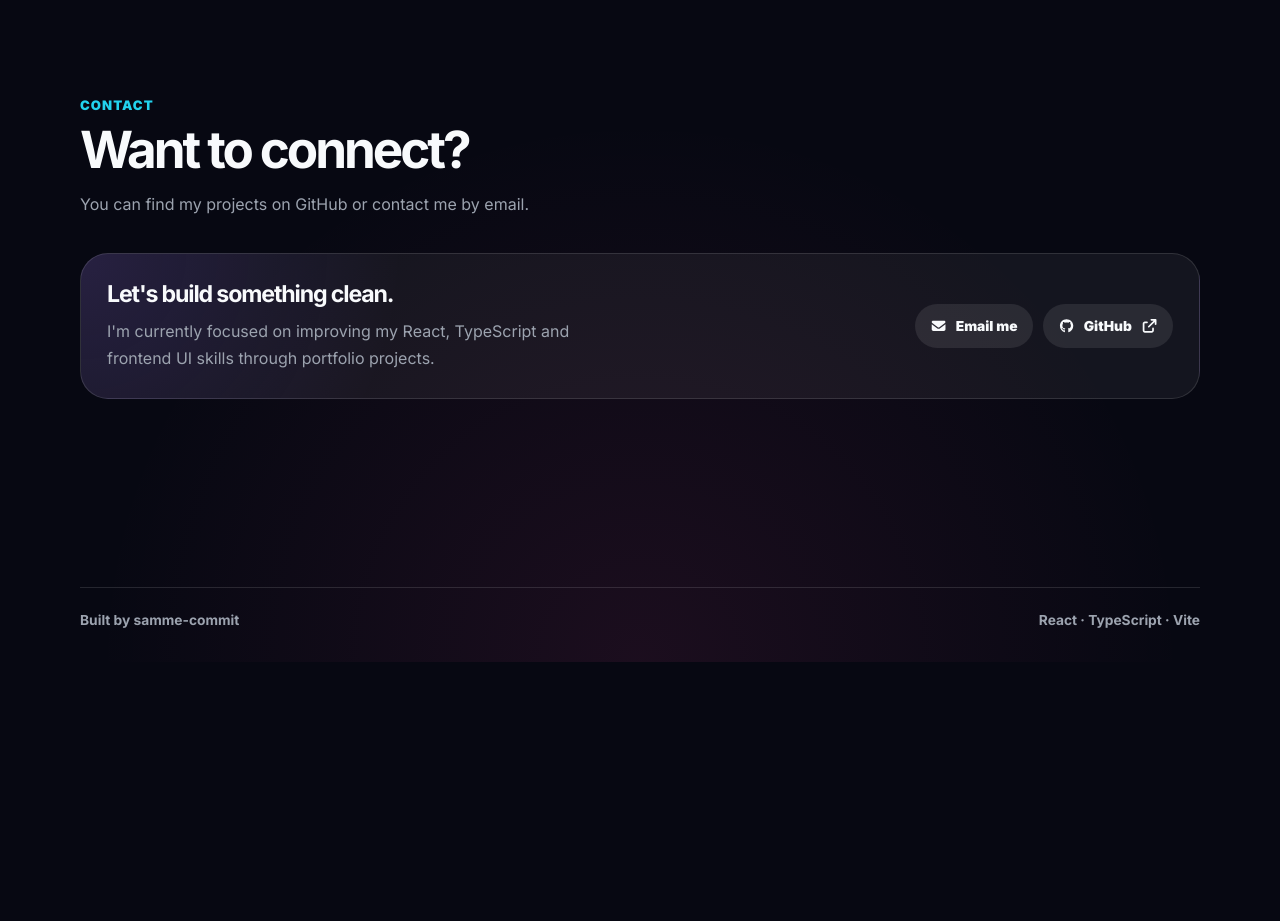
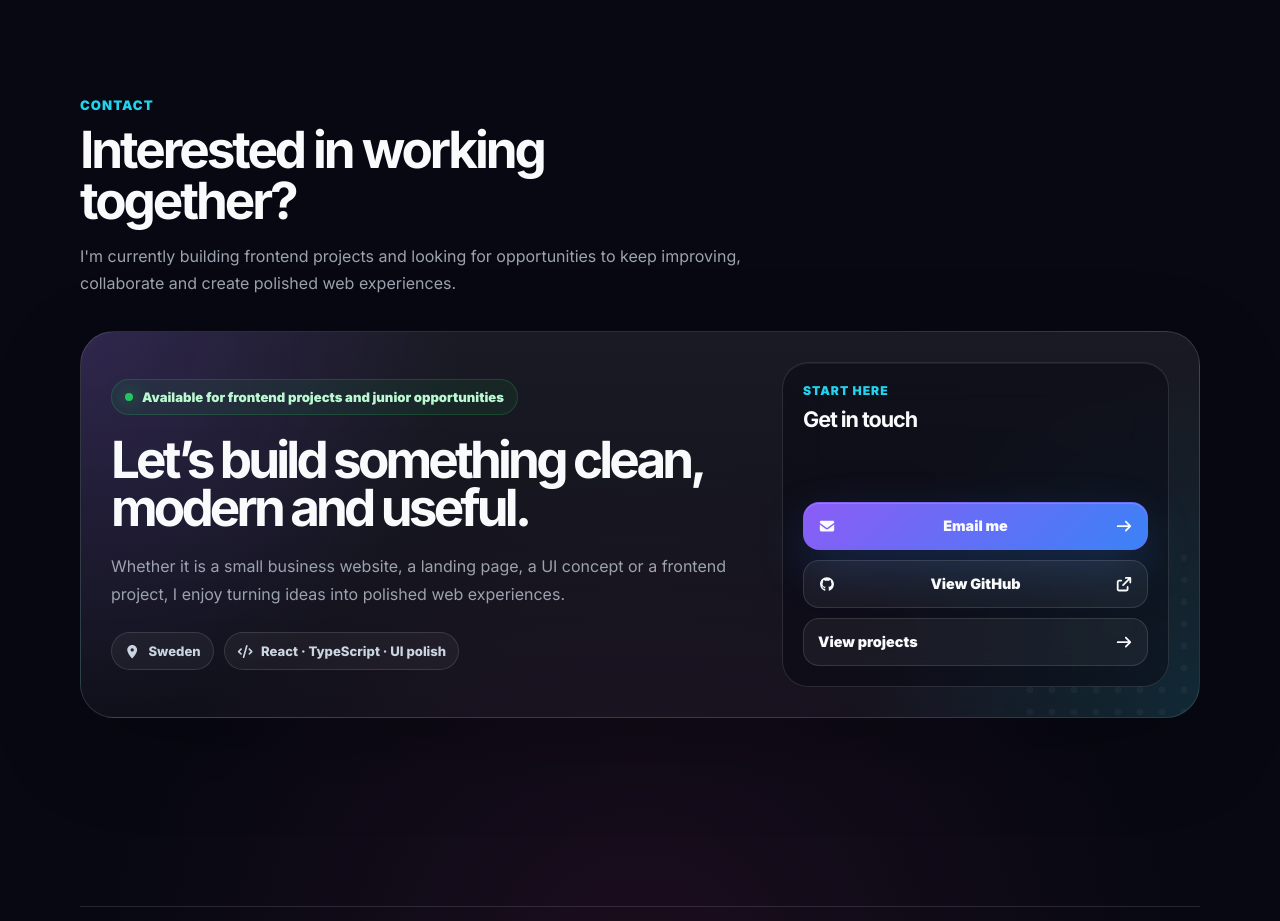
Before and after one commit to samme-commit/portfolio, a React app: page / in a window 1280 px wide. Shown: the part 5700-6621 px from the top of the page. Before the commit the page ends 6362 px from the top, so only its background shows below. Built offline with nearby package versions, Linux system fonts and the light colour scheme; the HTML template or start-up script is replaced by a standard one.

Commit message:
feat: polish contact call to action

```diff
--- a/src/components/Contact/Contact.css
+++ b/src/components/Contact/Contact.css
@@ -1,58 +1,263 @@
 .contact-card {
+  position: relative;
+  display: grid;
+  grid-template-columns: minmax(0, 1.25fr) minmax(280px, 0.75fr);
+  gap: 26px;
+  overflow: hidden;
+  margin-top: 34px;
+  padding: 30px;
+  border: 1px solid var(--border);
+  border-radius: 34px;
+  background:
+    radial-gradient(circle at top left, rgba(139, 92, 246, 0.2), transparent 24rem),
+    radial-gradient(circle at bottom right, rgba(34, 211, 238, 0.13), transparent 22rem),
+    linear-gradient(180deg, rgba(255, 255, 255, 0.075), rgba(255, 255, 255, 0.035));
+  box-shadow: 0 28px 90px rgba(0, 0, 0, 0.24);
+}
+
+.contact-card::before {
+  content: "";
+  position: absolute;
+  right: -80px;
+  bottom: -90px;
+  width: 260px;
+  height: 260px;
+  border-radius: 999px;
+  background:
+    radial-gradient(circle, rgba(255, 255, 255, 0.14) 0 3px, transparent 4px);
+  background-size: 22px 22px;
+  opacity: 0.28;
+  pointer-events: none;
+}
+
+.contact-card > * {
+  position: relative;
+  z-index: 1;
+}
+
+.contact-content {
+  display: flex;
+  flex-direction: column;
+  justify-content: center;
+}
+
+.contact-status {
+  display: inline-flex;
+  align-items: center;
+  gap: 9px;
+  width: fit-content;
+  margin-bottom: 20px;
+  padding: 9px 13px;
+  border: 1px solid rgba(34, 197, 94, 0.22);
+  border-radius: 999px;
+  background: rgba(34, 197, 94, 0.08);
+  color: #bbf7d0;
+  font-size: 0.82rem;
+  font-weight: 900;
+}
+
+.contact-status-dot {
+  width: 8px;
+  height: 8px;
+  border-radius: 999px;
+  background: #22c55e;
+  box-shadow: 0 0 18px rgba(34, 197, 94, 0.9);
+}
+
+.contact-content h3 {
+  max-width: 660px;
+  margin: 0;
+  color: var(--text);
+  font-size: clamp(2rem, 4vw, 4rem);
+  line-height: 0.95;
+  letter-spacing: -0.075em;
+}
+
+.contact-content p {
+  max-width: 620px;
+  margin: 20px 0 0;
+  color: var(--muted);
+  font-size: 1rem;
+  line-height: 1.75;
+}
+
+.contact-meta {
+  display: flex;
+  flex-wrap: wrap;
+  gap: 10px;
+  margin-top: 24px;
+}
+
+.contact-meta span {
+  display: inline-flex;
+  align-items: center;
+  gap: 8px;
+  min-height: 38px;
+  padding: 0 12px;
+  border: 1px solid var(--border);
+  border-radius: 999px;
+  background: rgba(255, 255, 255, 0.045);
+  color: #cbd5e1;
+  font-size: 0.82rem;
+  font-weight: 800;
+}
+
+.contact-panel {
+  align-self: stretch;
+  display: flex;
+  flex-direction: column;
+  justify-content: flex-start;
+  gap: 22px;
+  padding: 20px;
+  border: 1px solid var(--border);
+  border-radius: 26px;
+  background: rgba(7, 8, 18, 0.46);
+  box-shadow: inset 0 1px 0 rgba(255, 255, 255, 0.06);
+  backdrop-filter: blur(20px);
+}
+
+.contact-panel-header span {
+  display: block;
+  color: var(--cyan);
+  font-size: 0.76rem;
+  font-weight: 900;
+  letter-spacing: 0.08em;
+  text-transform: uppercase;
+}
+
+.contact-panel-header strong {
+  display: block;
+  margin-top: 8px;
+  color: var(--text);
+  font-size: 1.35rem;
+  letter-spacing: -0.05em;
+}
+
+.contact-actions {
+  display: grid;
+  gap: 10px;
+  margin-top: 48px;
+}
+
+.contact-actions a {
+  position: relative;
+  overflow: hidden;
   display: flex;
   align-items: center;
   justify-content: space-between;
-  gap: 24px;
-  margin-top: 34px;
-  padding: 26px;
+  gap: 14px;
+  min-height: 48px;
+  padding: 0 14px;
   border: 1px solid var(--border);
-  border-radius: 28px;
-  background:
-    radial-gradient(circle at top left, rgba(139, 92, 246, 0.16), transparent 20rem),
-    var(--surface);
+  border-radius: 16px;
+  background: rgba(255, 255, 255, 0.055);
+  color: var(--text);
+  font-size: 0.9rem;
+  font-weight: 900;
+  transition:
+    transform 180ms ease,
+    border-color 180ms ease,
+    background 180ms ease,
+    box-shadow 180ms ease;
 }
 
-.section-block {
-  padding: 92px 0;
+.contact-actions a:not(.contact-primary):hover {
+  transform: translateY(-2px);
+  border-color: rgba(255, 255, 255, 0.22);
+  background: rgba(255, 255, 255, 0.09);
 }
 
-.contact-card h3 {
-  margin: 0;
-  color: var(--text);
-  font-size: 1.45rem;
-  letter-spacing: -0.05em;
+.contact-actions .contact-primary {
+  position: relative;
+  overflow: hidden;
+  border-color: rgba(139, 92, 246, 0.55);
+  background: linear-gradient(135deg, var(--purple), var(--blue));
+  box-shadow:
+    0 18px 48px rgba(59, 130, 246, 0.22),
+    inset 0 1px 0 rgba(255, 255, 255, 0.18);
 }
 
-.contact-card p {
-  max-width: 520px;
-  margin: 10px 0 0;
-  color: var(--muted);
-  line-height: 1.7;
+.contact-actions .contact-primary::before {
+  content: "";
+  position: absolute;
+  inset: -2px;
+  z-index: -1;
+  border-radius: inherit;
+  background:
+    linear-gradient(
+      135deg,
+      var(--purple),
+      var(--cyan),
+      var(--pink),
+      var(--blue)
+    );
+  opacity: 0;
+  filter: blur(14px);
+  transition: opacity 500ms ease;
 }
 
-.contact-actions {
-  display: flex;
-  flex-wrap: wrap;
-  gap: 10px;
+.contact-actions .contact-primary::after {
+  content: "";
+  position: absolute;
+  top: 0;
+  left: -120%;
+  width: 80%;
+  height: 100%;
+  background:
+    linear-gradient(
+      110deg,
+      transparent,
+      rgba(255, 255, 255, 0.28),
+      transparent
+    );
+  transform: skewX(-18deg);
+  transition: left 520ms cubic-bezier(0.16, 1, 0.3, 1);
 }
 
-.contact-actions a {
-  display: inline-flex;
-  align-items: center;
-  justify-content: center;
-  gap: 9px;
-  min-height: 44px;
-  padding: 0 15px;
-  border-radius: 999px;
-  background: var(--surface-strong);
-  color: var(--text);
-  font-size: 0.86rem;
-  font-weight: 900;
+.contact-actions .contact-primary:hover {
+  transform: translateY(-3px);
+  border-color: rgba(255, 255, 255, 0.34);
+  box-shadow:
+    0 22px 70px rgba(139, 92, 246, 0.34),
+    0 0 38px rgba(34, 211, 238, 0.16),
+    inset 0 1px 0 rgba(255, 255, 255, 0.22);
 }
 
-@media (max-width: 780px) {
+.contact-actions .contact-primary:hover::before {
+  opacity: 1;
+}
+
+.contact-actions .contact-primary:hover::after {
+  left: 120%;
+}
+
+.contact-actions .contact-primary > * {
+  position: relative;
+  z-index: 1;
+}
+
+@media (max-width: 840px) {
   .contact-card {
-    align-items: flex-start;
-    flex-direction: column;
+    grid-template-columns: 1fr;
+    padding: 24px;
+  }
+
+  .contact-panel {
+    min-height: auto;
   }
 }
+
+@media (max-width: 560px) {
+  .contact-card {
+    border-radius: 28px;
+    padding: 20px;
+  }
+
+  .contact-content h3 {
+    font-size: 2.3rem;
+  }
+
+  .contact-actions a {
+    min-height: 46px;
+  }
+}
--- a/src/components/Contact/Contact.tsx
+++ b/src/components/Contact/Contact.tsx
@@ -1,5 +1,11 @@
 import { FontAwesomeIcon } from "@fortawesome/react-fontawesome";
-import { faEnvelope, faArrowUpRightFromSquare } from "@fortawesome/free-solid-svg-icons";
+import {
+  faArrowRight,
+  faArrowUpRightFromSquare,
+  faEnvelope,
+  faLocationDot,
+  faCode,
+} from "@fortawesome/free-solid-svg-icons";
 import { faGithub } from "@fortawesome/free-brands-svg-icons";
 import { SectionHeader } from "../SectionHeader/SectionHeader";
 import "./Contact.css";
@@ -9,23 +15,49 @@ export function Contact() {
     <section className="section-block contact-section" id="contact">
       <SectionHeader
         eyebrow="Contact"
-        title="Want to connect?"
-        description="You can find my projects on GitHub or contact me by email."
+        title="Interested in working together?"
+        description="I'm currently building frontend projects and looking for opportunities to keep improving, collaborate and create polished web experiences."
       />
 
       <div className="contact-card">
-        <div>
-          <h3>Let's build something clean.</h3>
+        <div className="contact-content">
+          <div className="contact-status">
+            <span className="contact-status-dot" />
+            Available for frontend projects and junior opportunities
+          </div>
+
+          <h3>Let’s build something clean, modern and useful.</h3>
+
           <p>
-            I'm currently focused on improving my React, TypeScript and frontend
-            UI skills through portfolio projects.
+            Whether it is a small business website, a landing page, a UI concept
+            or a frontend project, I enjoy turning ideas into polished web
+            experiences.
           </p>
+
+          <div className="contact-meta">
+            <span>
+              <FontAwesomeIcon icon={faLocationDot} />
+              Sweden
+            </span>
+
+            <span>
+              <FontAwesomeIcon icon={faCode} />
+              React · TypeScript · UI polish
+            </span>
+          </div>
+        </div>
+
+        <div className="contact-panel">
+          <div className="contact-panel-header">
+            <span>Start here</span>
+            <strong>Get in touch</strong>
           </div>
 
           <div className="contact-actions">
-          <a href="mailto:sammeservice@gmail.com">
+            <a className="contact-primary" href="mailto:samueloxenby@gmail.com">
               <FontAwesomeIcon icon={faEnvelope} />
               Email me
+              <FontAwesomeIcon icon={faArrowRight} />
             </a>
 
             <a
@@ -34,9 +66,15 @@ export function Contact() {
               rel="noreferrer"
             >
               <FontAwesomeIcon icon={faGithub} />
-            GitHub
+              View GitHub
               <FontAwesomeIcon icon={faArrowUpRightFromSquare} />
             </a>
+
+            <a href="#projects">
+              View projects
+              <FontAwesomeIcon icon={faArrowRight} />
+            </a>
+          </div>
         </div>
       </div>
     </section>
```
Lines whose indentation alone changed are shown as unchanged.
